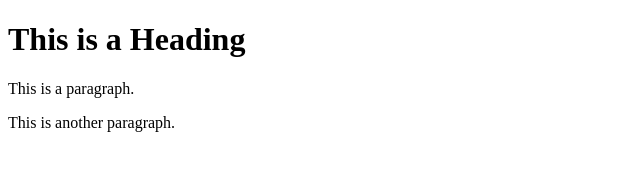
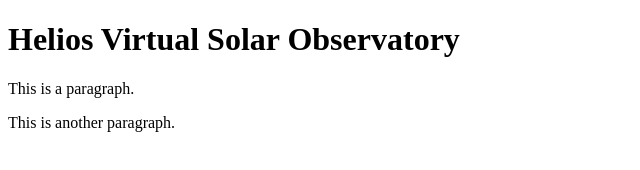
Before and after one commit to vmalkin/vmalkin.github.io, a plain HTML site: page index.html in a window 1280 px wide. Shown: the whole page, without its empty margins (0-640 px from the left). Drawn offline with Linux system fonts and the light colour scheme.

Commit message:
Updated basic html skeleton

```diff
--- a/index.html
+++ b/index.html
@@ -1,7 +1,7 @@
 <!DOCTYPE html>
 <html lang="en">
 <meta charset="UTF-8">
-<title>Page Title</title>
+<title>Helios - Dunedin Aurora Virtual Solar Observatory</title>
 <meta name="viewport" content="width=device-width,initial-scale=1">
 <link rel="stylesheet" href="">
 <style>
@@ -11,7 +11,7 @@
 
 
 <div class="">
- <h1>This is a Heading</h1>
+ <h1>Helios Virtual Solar Observatory</h1>
  <p>This is a paragraph.</p>
  <p>This is another paragraph.</p>
 </div>
```
